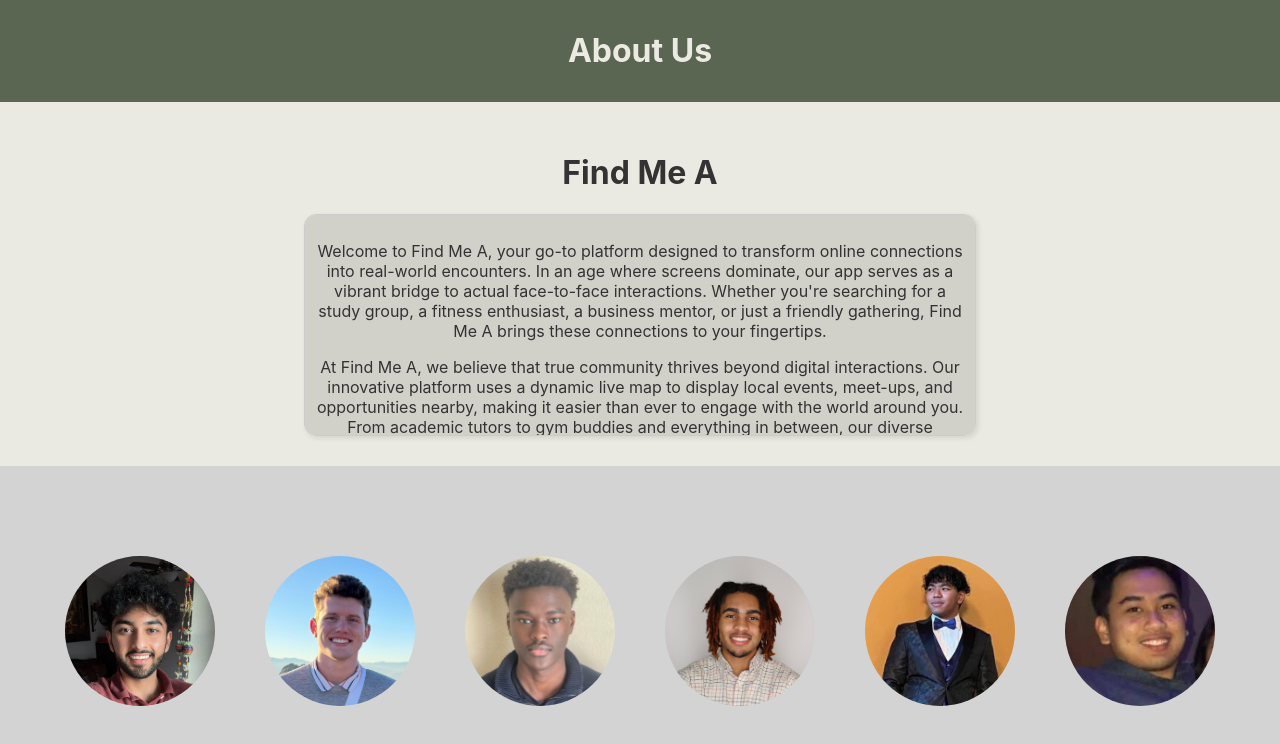
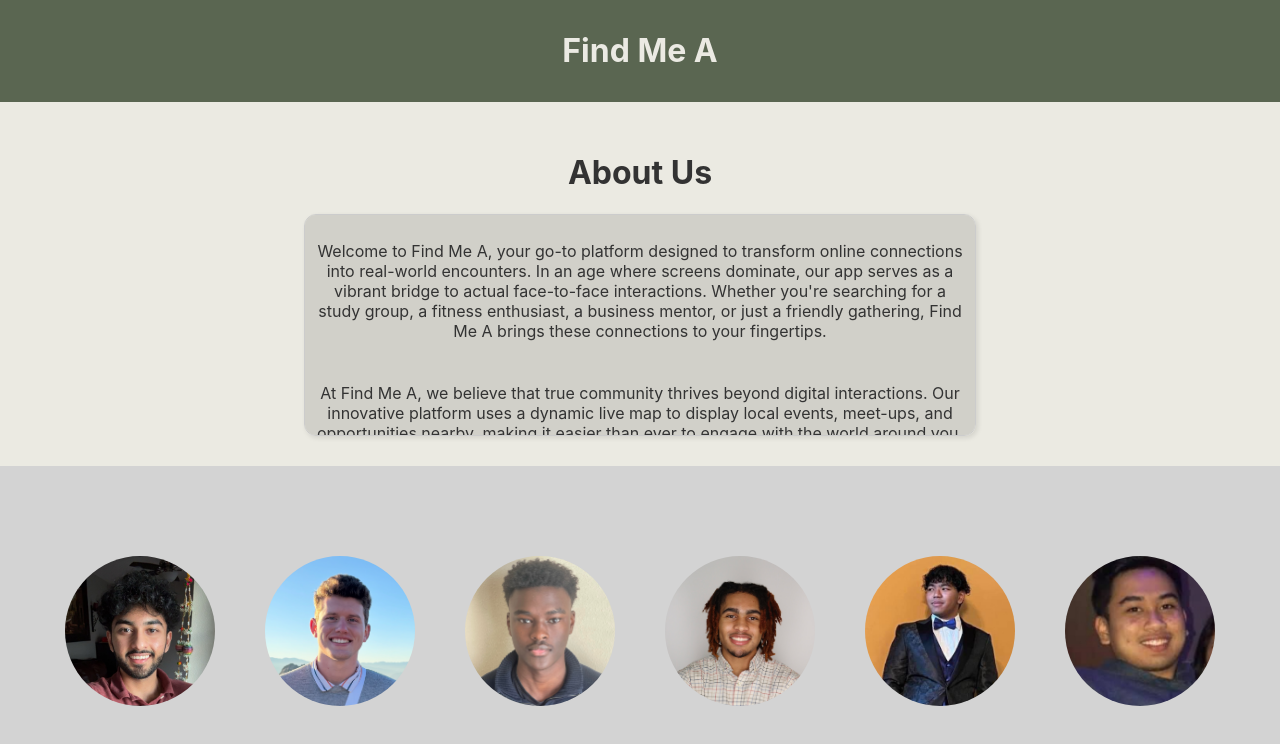
Before and after one commit to avip01/CS-221-Final-Project, a React (Create React App) app in the folder find_a/: page / in a window 1280 px wide. Shown: the top 744 px of the page. Built offline with nearby package versions, Linux system fonts and the light colour scheme.

Commit message:
Added Flexbox for description

```diff
--- a/find_a/src/aboutMe.js
+++ b/find_a/src/aboutMe.js
@@ -11,11 +11,11 @@ function AboutUs() {
     return (
         <main>
             <div className="aboutUs">
-                <h1>About Us</h1>
+                <h1>Find Me A</h1>
             </div>
 
             <div className="description">
-                <h1 className="appTitle">Find Me A</h1>
+                <h1 className="appTitle">About Us</h1>
                 <div className="scrolling">
                 <p className="summary">
                     Welcome to Find Me A, your go-to platform designed to transform online connections into real-world
--- a/find_a/src/aboutUs.css
+++ b/find_a/src/aboutUs.css
@@ -15,6 +15,16 @@ body{
     color: #333333;
     padding: 30px;
     margin-bottom: 90px;
+    display: flex;
+    flex-direction: row;
+    flex-wrap: wrap;
+    align-items: center;
+    justify-content: center;
+}
+
+.appTitle {
+    flex: 1 0 100%;
+    text-align: center;
 }
 
 .scrolling {
@@ -25,8 +35,10 @@ body{
     padding: 10px;
     border: 1px solid #ccc;
     box-shadow: 2px 2px 5px rgba(0,0,0,0.1);
-    margin: 0 auto;
     border-radius: 12px;
+    display: flex;
+    flex-direction: column;
+    gap: 10px;
 }
 
 .photos {
```
